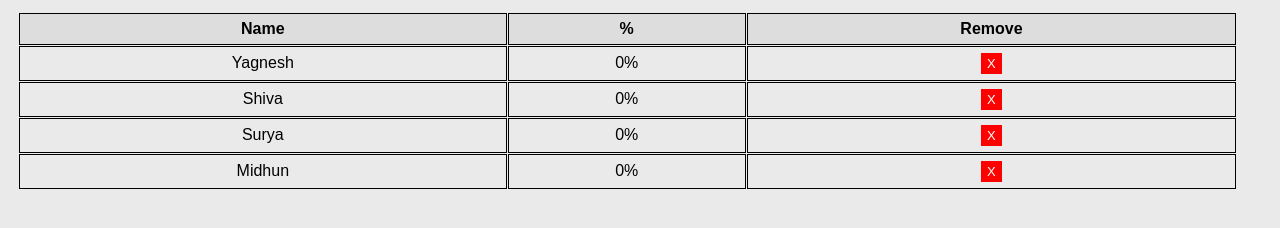
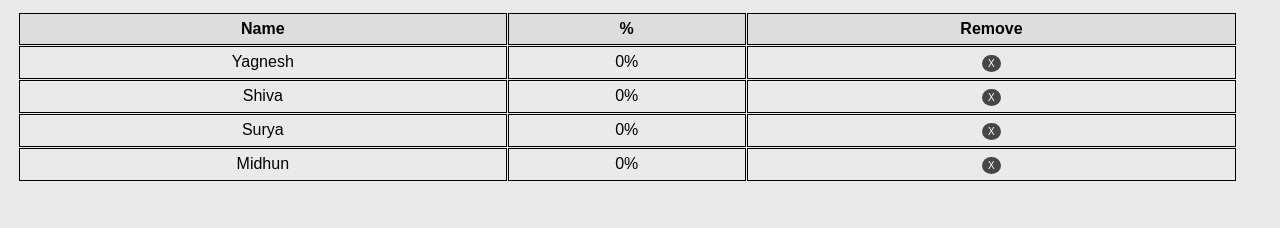
Before and after one commit to yagneswar19/StudentAttendence, a plain HTML site: page index.html in a window 1280 px wide. Shown: the part 206-434 px from the top of the page. Drawn offline with Linux system fonts and the light colour scheme.

Commit message:
Update style.css

```diff
--- a/style.css
+++ b/style.css
@@ -62,10 +62,12 @@ th {
 }
 
 .delete-btn {
-  background: red;
+  background: rgb(70, 70, 70);
   color: white;
   padding: 3px 6px;
   border: none;
+  border-radius: 100%;
+  font-size: 10px;
 }
 
 #nav {
```
